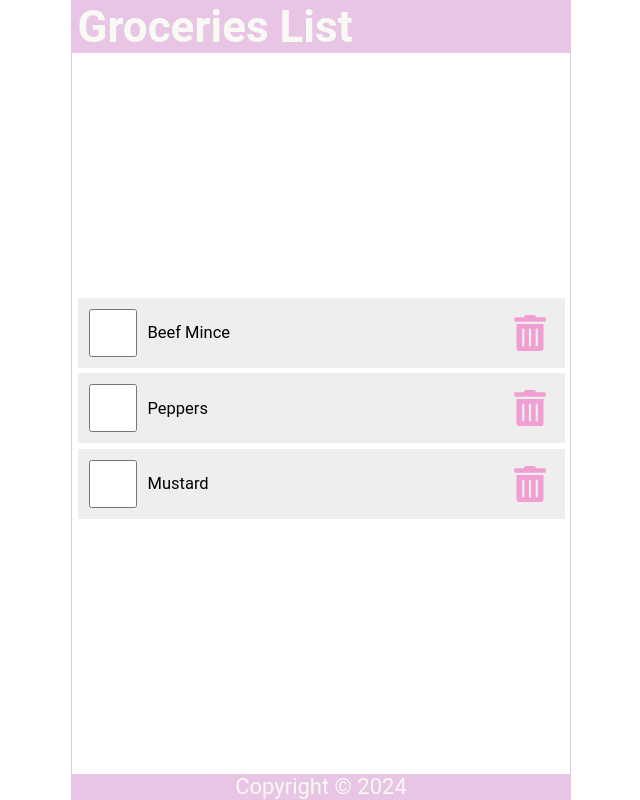
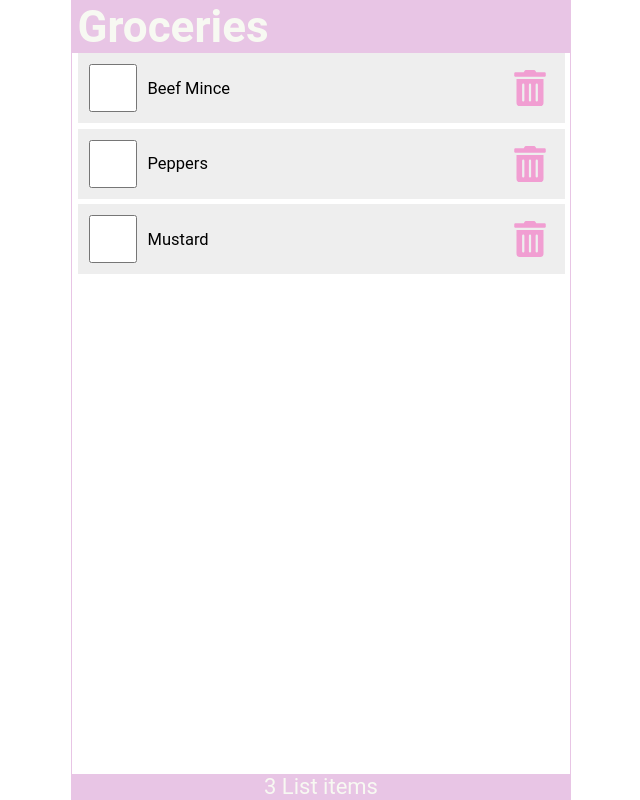
Before and after one commit to LilyBurton/react-series, a React (Create React App) app: page / in a window 1280 px wide. Shown: the whole page, without its empty margins (319-959 px from the left). Built offline with nearby package versions, Linux system fonts and the light colour scheme.

Commit message:
learning about propping and drilling

```diff
--- a/src/App.js
+++ b/src/App.js
@@ -1,13 +1,48 @@
 import Header from './Header';
 import Content from './Content';
 import Footer from './Footer';
+import { useState } from 'react';
 
 function App() {
+  const [items, setItems] = useState([
+    {
+      id: 1,
+      checked: false,
+      item: "Beef Mince"
+    },
+    {
+      id: 2,
+      checked: false,
+      item: "Peppers"
+    },
+    {
+      id: 3,
+      checked: false,
+      item: "Mustard"
+    }
+  ]);
+
+  const handleCheck = (id) => {
+    const listItems = items.map((item) => item.id === id ? { ...item, checked: !item.checked }: item)
+    setItems(listItems)
+    localStorage.setItem('shoppingList', JSON.stringify(listItems));
+  }
+
+  const handleDelete = (id) => {
+    const listItems = items.filter((item) => item.id !== id)
+    setItems(listItems)
+    localStorage.setItem('shoppingList', JSON.stringify(listItems));
+  }
+
   return (
     <div className="App">
-      <Header />
-      <Content />
-      <Footer />
+      <Header title="Groceries" />
+      <Content
+        items={items}
+        handleCheck={handleCheck}
+        handleDelete={handleDelete}
+      />
+      <Footer length={items.length} />
     </div>
   );
 }
--- a/src/Content.js
+++ b/src/Content.js
@@ -1,60 +1,14 @@
-import { useState } from 'react';
+import ItemList from './ItemList'
 
-import { FaTrashAlt } from 'react-icons/fa'
-
-const Content = () => {
-    const [items, setItems] = useState([
-      {
-        id: 1,
-        checked: false,
-        item: "Beef Mince"
-      },
-      {
-        id: 2,
-        checked: false,
-        item: "Peppers"
-      },
-      {
-        id: 3,
-        checked: false,
-        item: "Mustard"
-      }
-    ]);
-
-    const handleCheck = (id) => {
-      const listItems = items.map((item) => item.id === id ? { ...item, checked: !item.checked }: item)
-      setItems(listItems)
-      localStorage.setItem('shoppingList', JSON.stringify(listItems));
-    }
-
-    const handleDelete = (id) => {
-      const listItems = items.filter((item) => item.id !== id)
-      setItems(listItems)
-      localStorage.setItem('shoppingList', JSON.stringify(listItems));
-    }
-
+const Content = ({ items, handleCheck, handleDelete }) => {
     return (
         <main>
           {items.length ? (
-            <ul>
-              {items.map((item) => (
-                <li className ='item' key={item.id}>
-                  <input
-                    type="checkbox"
-                    onChange = {() => handleCheck(item.id)}
-                    checked={item.checked}
-                  />
-                  <label
-                    style = {(item.checked) ? {textDecoration: 'line-through'} : null}
-                    onDoubleClick= {() => handleCheck(item.id)}
-                  >{item.item}</label>
-                  <FaTrashAlt
-                    onClick = {() => handleDelete(item.id)}
-                    role='button'
-                    tabIndex='0' />
-                </li>
-              ))}
-            </ul>
+            <ItemList
+              items={items}
+              handleCheck={handleCheck}
+              handleDelete={handleDelete}
+            />
           ) : (
             <p style={{ marginTop: '2rem' }}>Your List is Empty!</p>
           )}
--- a/src/Footer.js
+++ b/src/Footer.js
@@ -1,9 +1,7 @@
-const Footer = () => {
-    const today = new Date();
-
+const Footer = ({ length }) => {
     return (
         <footer>
-            <p>Copyright &copy; {today.getFullYear()}</p>
+            <p>{length} List {length === 1 ? 'item' : 'items'}</p>
         </footer>
     )
 }
--- a/src/Header.js
+++ b/src/Header.js
@@ -1,8 +1,8 @@
-const Header = () => {
+const Header = ({ title }) => {
 
     return (
         <header>
-            <h1>Groceries List</h1>
+            <h1>{title}</h1>
         </header>
     )
 }
--- /dev/null
+++ b/src/ItemList.js
@@ -0,0 +1,17 @@
+import LineItem from './LineItem';
+const ItemList = ({ items, handleCheck, handleDelete }) => {
+    return (
+        <ul>
+        {items.map((item) => (
+          <LineItem
+            key={item.id}
+            item={item}
+            handleCheck={handleCheck}
+            handleDelete={handleDelete}
+           />
+        ))}
+      </ul>
+    )
+}
+
+export default ItemList
--- /dev/null
+++ b/src/LineItem.js
@@ -0,0 +1,25 @@
+import { FaTrashAlt } from 'react-icons/fa';
+
+const LineItem = ({ item, handleCheck, handleDelete }) => {
+    return (
+        <li className ='item' key={item.id}>
+            <input
+              type="checkbox"
+              onChange = {() => handleCheck(item.id)}
+              checked={item.checked}
+            />
+            <label
+              style = {(item.checked) ? {textDecoration: 'line-through'} : null}
+              onDoubleClick= {() => handleCheck(item.id)}
+            >{item.item}</label>
+            <FaTrashAlt
+              onClick = {() => handleDelete(item.id)}
+              role='button'
+              tabIndex='0'
+              aria-label={ `Delete ${item.item}` }
+              />
+          </li>
+    )
+}
+
+export default LineItem
--- a/src/index.css
+++ b/src/index.css
@@ -40,7 +40,7 @@
   display: flex;
   flex-direction: column;
   flex-grow: 1;
-  justify-content: center;
+  justify-content: flex-start;
   align-items: center;
   overflow-y: auto;
 }
```
